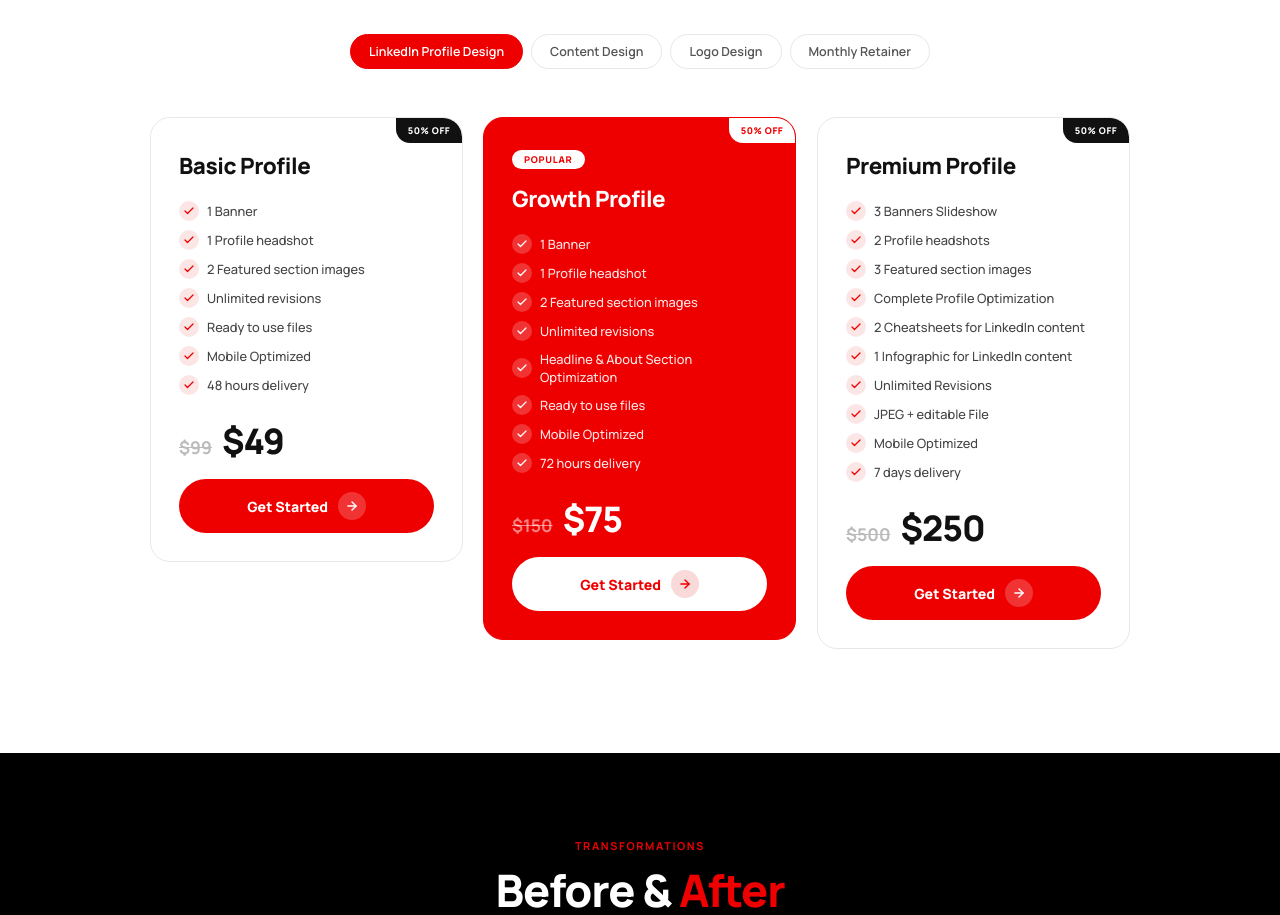
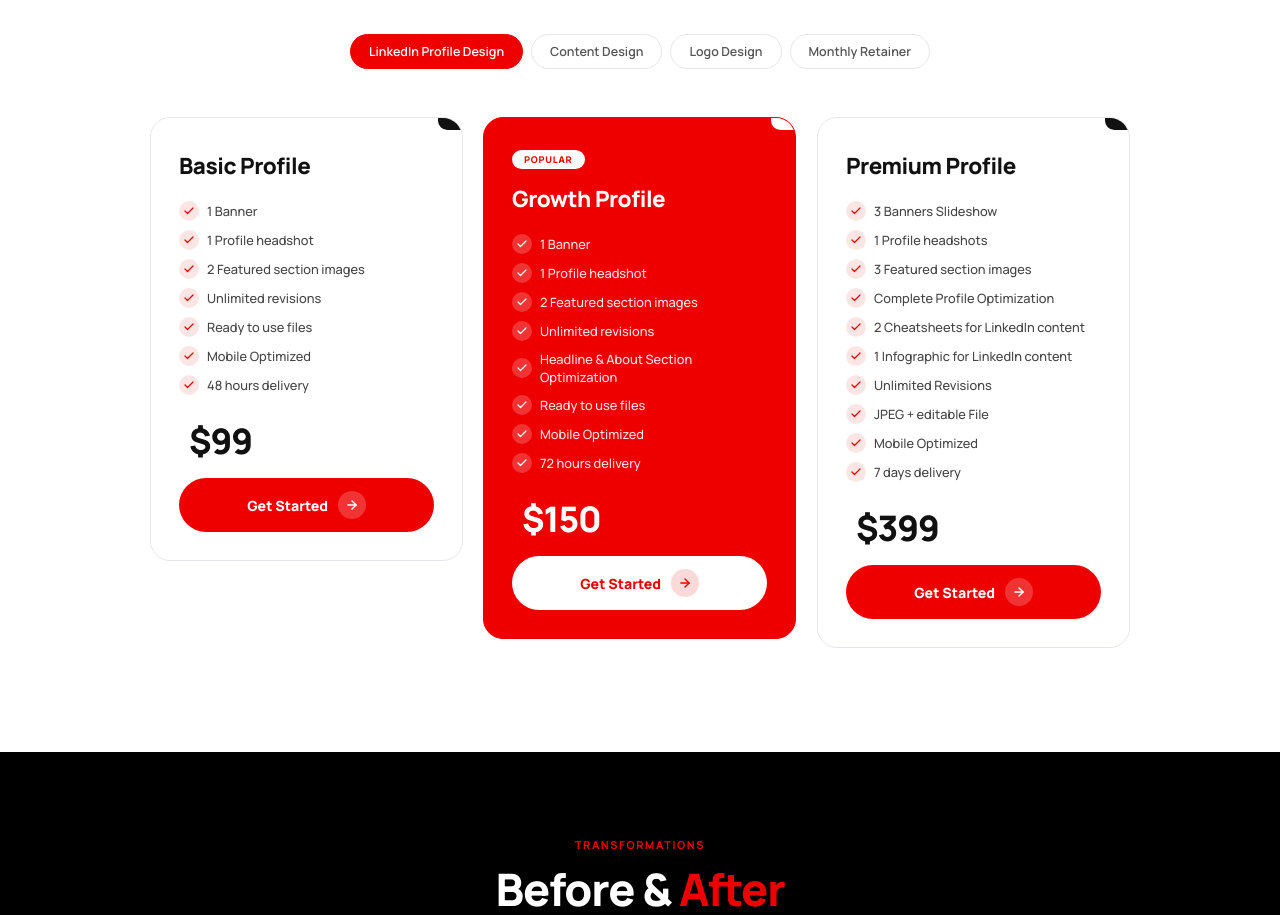
Before and after one commit to UMMEKASHAF12/Umme-Kashaf-Website, a React (Vite) app: page / in a window 1280 px wide. Shown: the part 2317-3232 px from the top of the page. Built offline with nearby package versions, Linux system fonts and the light colour scheme.

Commit message:
updated website

```diff
--- a/src/PricingSection.jsx
+++ b/src/PricingSection.jsx
@@ -24,9 +24,8 @@
         "Mobile Optimized",
         "48 hours delivery",
       ],
-      oldPrice: "$99",
-      price: "$49",
-      discount: "50% OFF",
+
+      price: "$99",
     },
     {
       name: "Growth Profile",
@@ -41,16 +40,15 @@
         "Mobile Optimized",
         "72 hours delivery",
       ],
-      oldPrice: "$150",
-      price: "$75",
-      discount: "50% OFF",
+   price: "$150",
+
     },
     {
       name: "Premium Profile",
       popular: false,
       features: [
         "3 Banners Slideshow",
-        "2 Profile headshots",
+        "1 Profile headshots",
         "3 Featured section images",
         "Complete Profile Optimization",
         "2 Cheatsheets for LinkedIn content",
@@ -60,9 +58,7 @@
         "Mobile Optimized",
         "7 days delivery",
       ],
-      oldPrice: "$500",
-      price: "$250",
-      discount: "50% OFF",
+      price: "$399",
     },
   ],
   "Content Design": [
```
Also changed, not shown: src/assets/Firefly_Gemini Flash_A highly realistic, low-angle selfie-style outdoor portrait of a young woman crouched 964221(1).png (added), src/assets/Firefly_Gemini Flash_A highly realistic, low-angle selfie-style outdoor portrait of a young woman crouched 964221.png (added).
